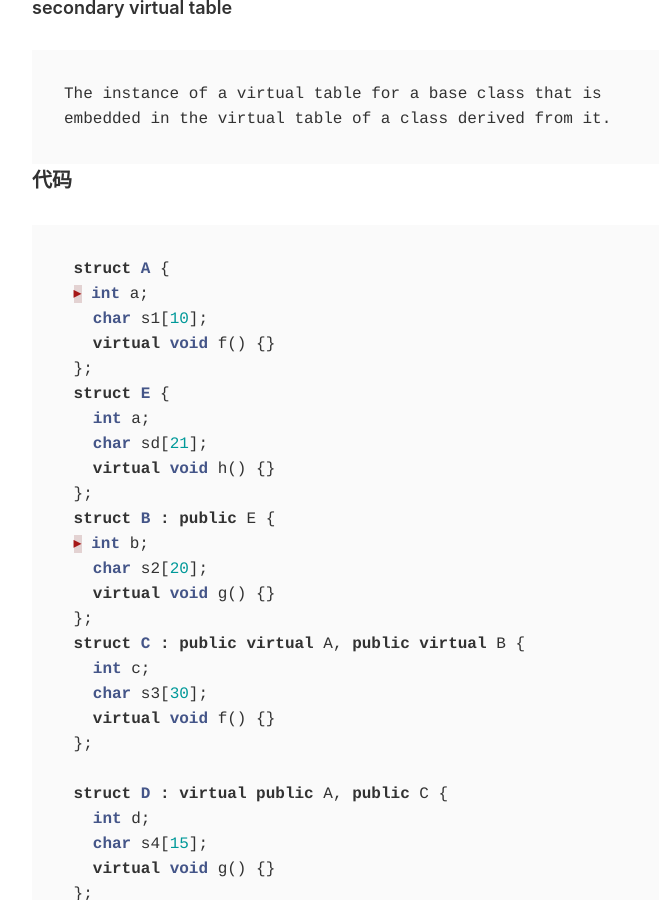
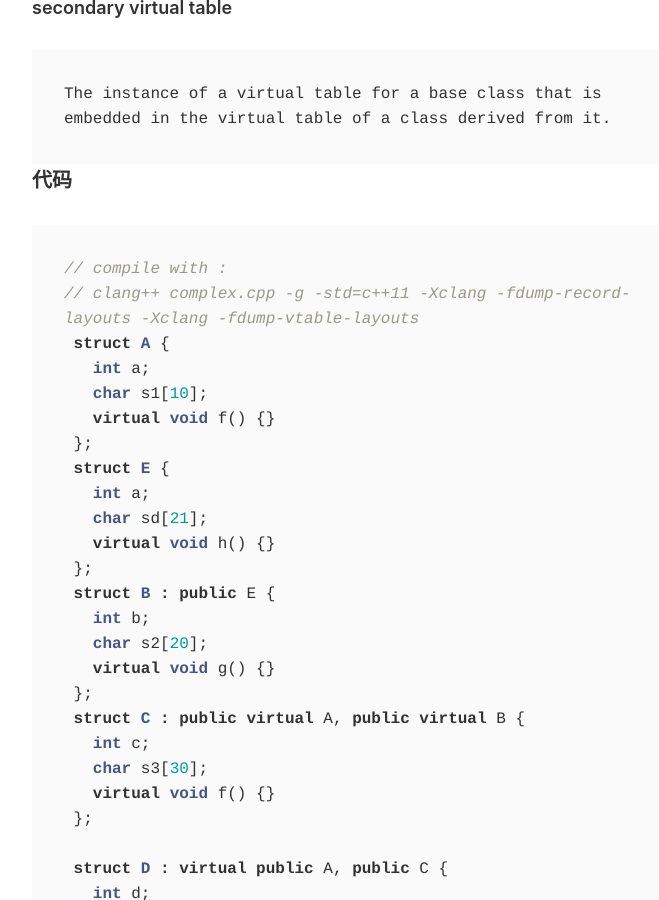
Before and after one commit to ddwolf/ddwolf.github.io, a Jekyll site: the page built from _posts/2024-07-08-cpp-type-conversion.md, in a window 1280 px wide and 900 px high, scrolled down 564 px. Shown: the whole window, without its empty margins (274-933 px from the left). Built offline with Jekyll 4.4.1, drawn with Linux system fonts in a browser that asks for light colours.

Commit message:
remote extra blanks

````diff
--- a/_posts/2024-07-08-cpp-type-conversion.md
+++ b/_posts/2024-07-08-cpp-type-conversion.md
@@ -12,8 +12,10 @@ date: 2024-07-08
 
 #### 代码
 ```cpp
+// compile with :
+// clang++ complex.cpp -g -std=c++11 -Xclang -fdump-record-layouts -Xclang -fdump-vtable-layouts
  struct A {
- ▸ int a;
+   int a;
    char s1[10];
    virtual void f() {}
  };
@@ -23,7 +25,7 @@ date: 2024-07-08
    virtual void h() {}
  };
  struct B : public E {
- ▸ int b;
+   int b;
    char s2[20];
    virtual void g() {}
  };
````
Also changed, not shown: _posts/2024-05-16-paxos-made-simple.md (line endings or trailing spaces), _posts/2024-05-21-Monitors-and-Paxos.md (line endings or trailing spaces), _posts/2024-06-04-ceph-beginers.md (line endings or trailing spaces), _posts/2024-06-18-cpp-thunk-function.md (line endings or trailing spaces).
